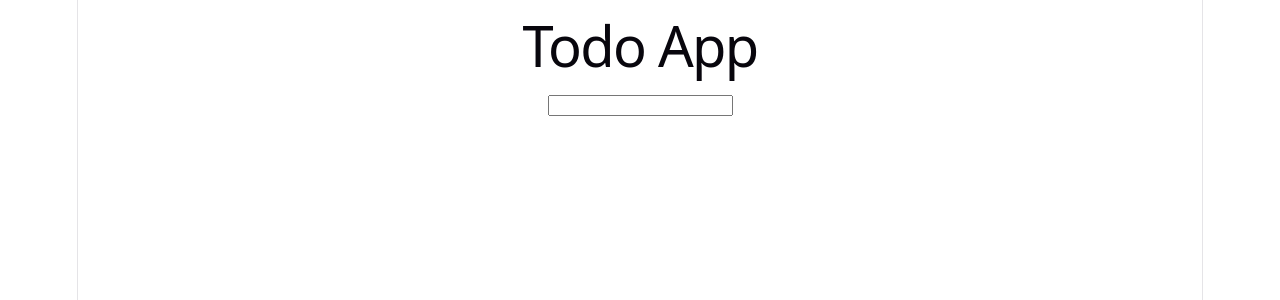
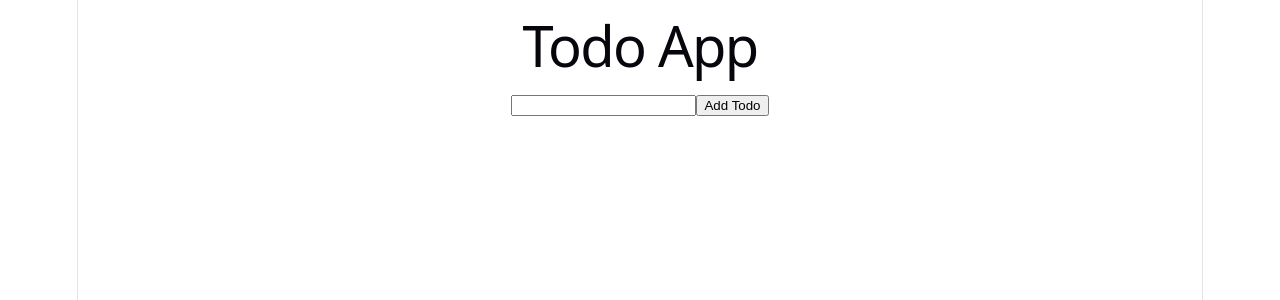
Before and after one commit to karixhma12/react-todo-app, a React (Vite) app in the folder react-todo-app/: page / in a window 1280 px wide. Shown: the top 300 px of the page. Built offline with nearby package versions, Linux system fonts and the light colour scheme.

Commit message:
add todo functionality done

```diff
--- a/react-todo-app/src/App.jsx
+++ b/react-todo-app/src/App.jsx
@@ -4,10 +4,19 @@ import {useState} from "react";
 function App(){
   const [input,setInput] = useState("");
   const [todos,setTodos] = useState([]);
+
+  function addTodo(){
+    let newTodo = {text : input, done : false}
+    setTodos([...todos,newTodo]);
+    setInput("");
+  }
+
   return(
     <div>
       <h1> Todo App </h1>
       <input value={input} onChange={(e)=>{setInput(e.target.value)}}/>
+      <button onClick={addTodo}> Add Todo </button>
+
     </div>
   )
 }
```
